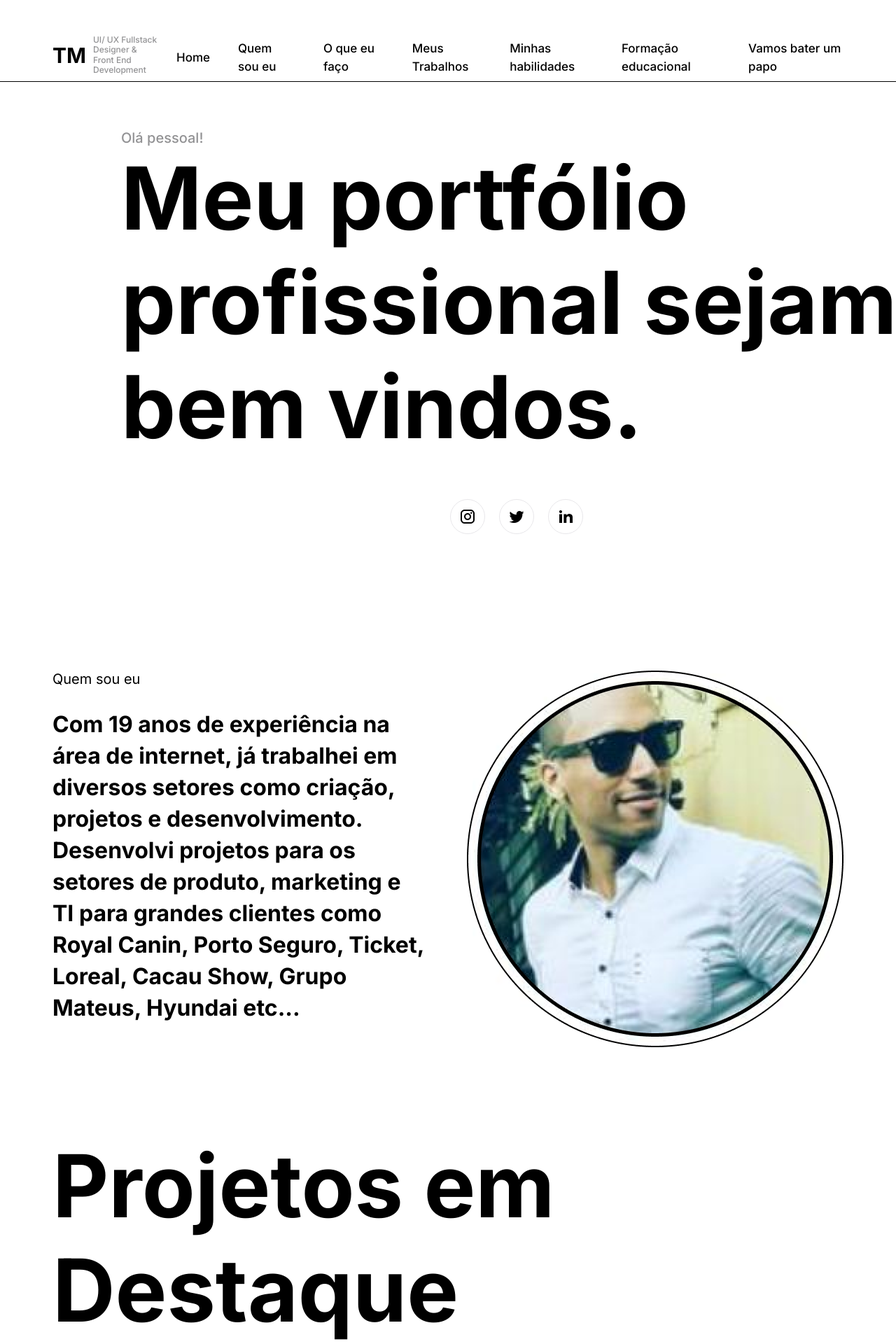
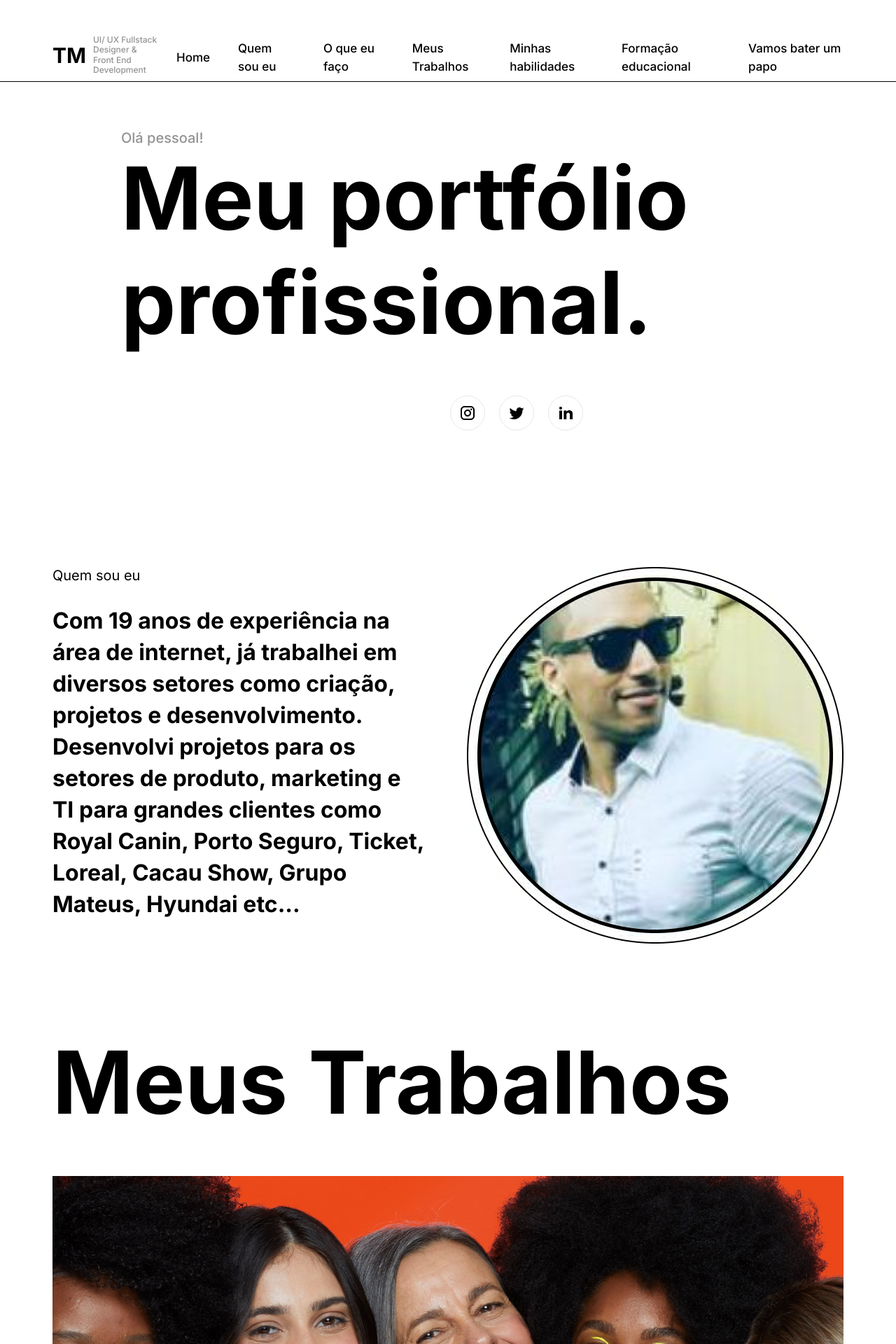
Before and after one commit to thiagosantosa/portfolio, a React (Create React App) app: page / in a window 1280 px wide. Shown: the top 1920 px of the page at 70% size. Built offline with nearby package versions, Linux system fonts and the light colour scheme.

Commit message:
ajustes texto 2

```diff
--- a/src/pages/Home.js
+++ b/src/pages/Home.js
@@ -68,7 +68,7 @@ function Home() {
             <h2>
               <span>Olá pessoal!</span>
               Meu portfólio<br />
-              profissional sejam bem vindos.
+              profissional.
             </h2>
 
             <nav className='container__welcome__social'>
@@ -93,7 +93,7 @@ function Home() {
 
         <section id='Work'></section>
         <section className='container__works'>
-            <h2 className='container__works__title'>Projetos em Destaque</h2>
+            <h2 className='container__works__title'>Meus Trabalhos</h2>
 
             <section className='container__works__item'>
               <Link to="/loreal" title='L Oréal Paris Brasil'>
@@ -249,7 +249,7 @@ function Home() {
         <footer className='container__footer'>
           <section className='container__footer_item'>
           Você não pode esgotar sua criatividade.<br />
-          Quanto mais você usa, mais<br />
+          Quanto mais você usa, mais
           você tem.
 
             <nav className='container__footer_item__social'>
```
